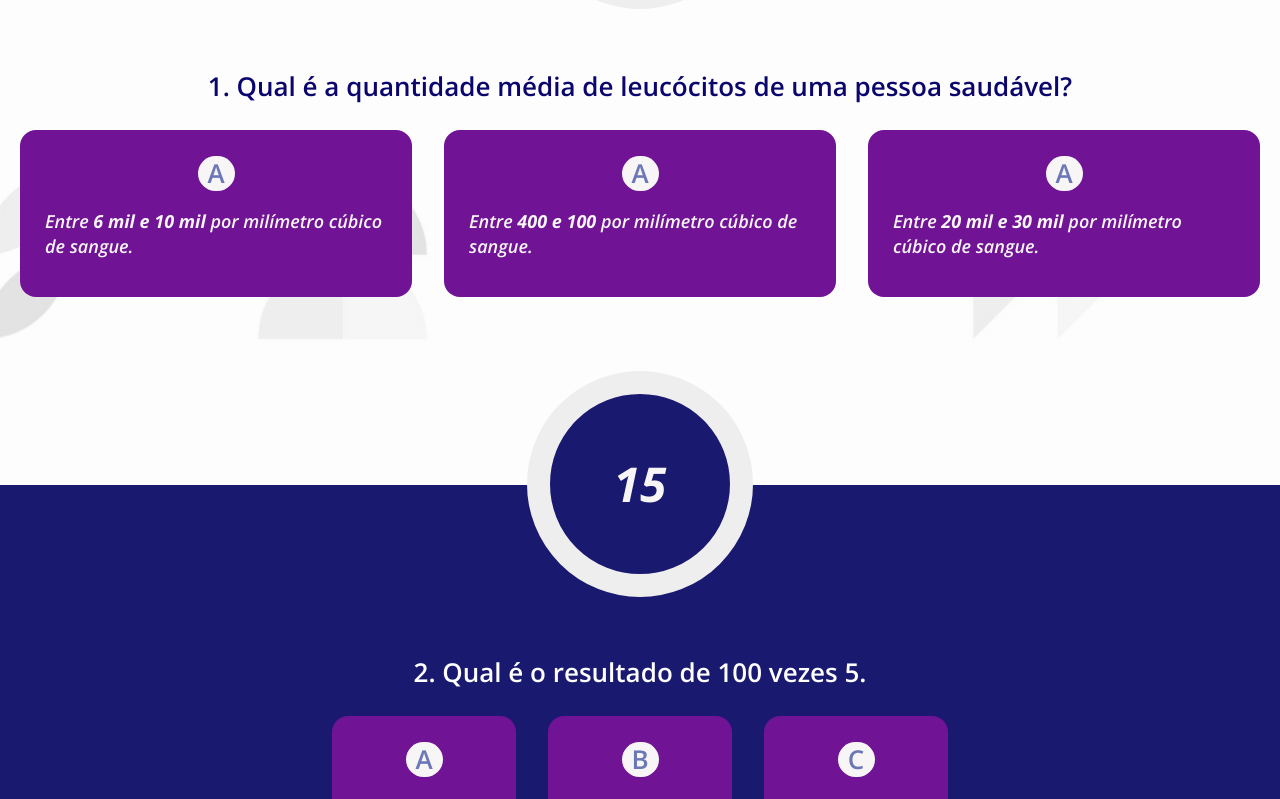
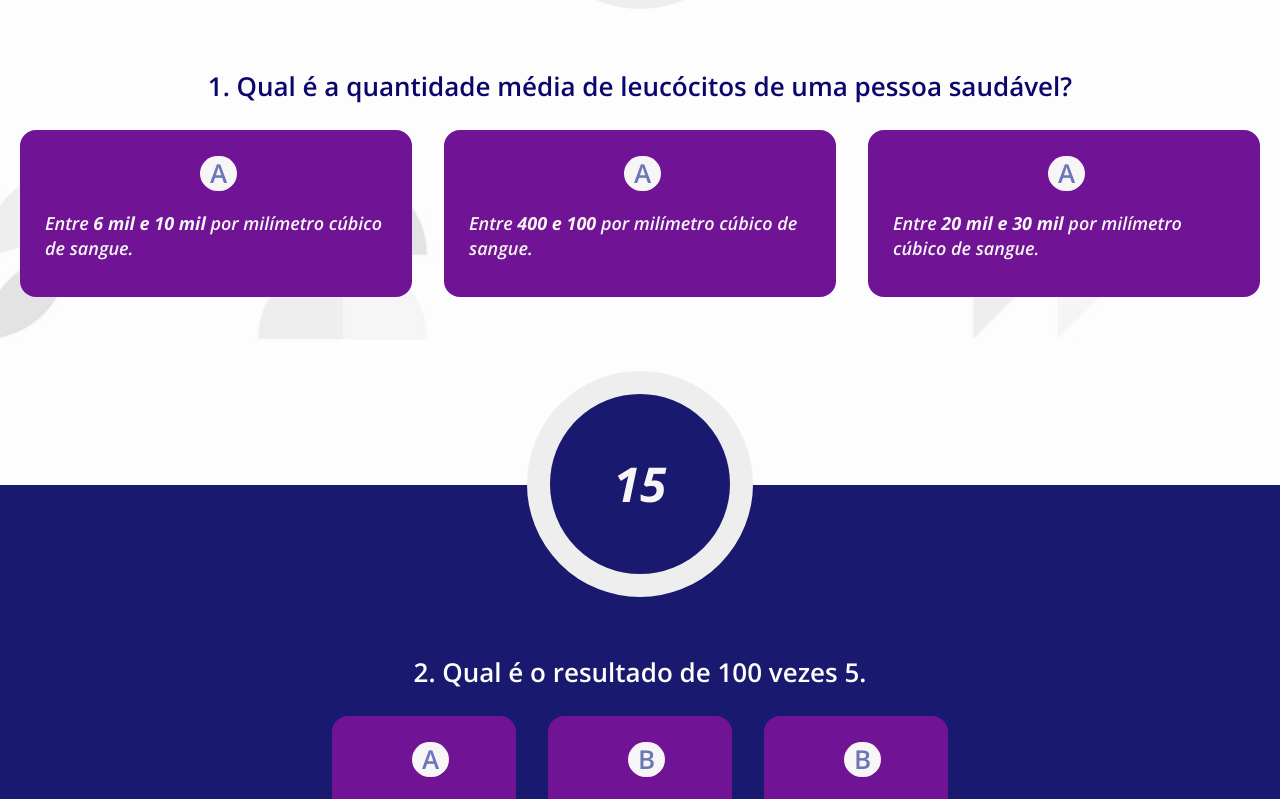
Before and after one commit to HTTyminski/NEW-INSIGHT, a React (Create React App) app: page /Insight3 in a window 1280 px wide. Shown: the part 1100-1899 px from the top of the page. Built offline with nearby package versions, Linux system fonts and the light colour scheme.

Commit message:
ajuste logica game

```diff
--- a/src/Container/Insight3/Insight3.jsx
+++ b/src/Container/Insight3/Insight3.jsx
@@ -1,38 +1,61 @@
 import React, { useState } from 'react';
 import { useNavigate } from 'react-router-dom';
 import './styles.css';
-
+import { AiOutlineCheck } from "react-icons/ai";
+import { BsPatchCheck } from "react-icons/bs";
+import { BsPatchExclamation } from "react-icons/bs";
 
 const Insight2 = function (props) {
     const navigate = useNavigate();
-    const [ seconds, setSeconds ] = useState(15)
-    const [ secondsTwo, setSecondsTwo ] = useState(15)
-    const [ customInterval, setCustomInterval ] = useState();
-    const [ customIntervalTwo, setCustomIntervalTwo ] = useState()
-    const [ changeElement, setChangeElement ] = useState(false)
+    const [seconds, setSeconds] = useState(15)
+    const [secondsTwo, setSecondsTwo] = useState(15)
+    const [customInterval, setCustomInterval] = useState();
+    const [customIntervalTwo, setCustomIntervalTwo] = useState()
+    const [changeElement, setChangeElement] = useState(false)
+    const [isClicked, setIsClicked] = useState(false);
+    const [isClicked2, setIsClicked2] = useState(false);
+    const [isOk1, setIsOk1] = useState(false);
+    const [isOk2, setIsOk2] = useState(false);
+
+    function AiOutlineCheck1() {
+        return `AiOutlineCheck ${isOk1 ? "AiOutlineCheck" : "hidden"}`;
+    }
+    function AiOutlineCheck2() {
+        return `AiOutlineCheck2 ${isOk2 ? "hidden":"AiOutlineCheck2" }`;
+    }
+    function classCounter() {
+        return `div233 ${isClicked ? "div233Clicked" : "div233"}`;
+    }
+    function classCounter2() {
+        return `div234 ${isClicked2 ? "div234Clicked" : "div234"}`;
+    }
 
     const startTimer = () => {
-        setCustomInterval (
+        setCustomInterval(
             setInterval(() => {
                 changeTime()
             }, 1000)
         )
         setChangeElement(true)
+        setIsClicked(true);
     }
     const startTimerTwo = () => {
-        setCustomIntervalTwo (
+        setCustomIntervalTwo(
             setInterval(() => {
                 changeTimeTwo()
             }, 1000)
         )
+        setIsOk1(true);
+        setIsClicked(false);
+        setIsClicked2(true);
     }
     const stopTimer = () => {
-        if(customInterval){
+        if (customInterval) {
             clearInterval(customInterval);
         }
     }
     const stopTimerTwo = () => {
-        if(customInterval){
+        if (customInterval) {
             clearInterval(customIntervalTwo);
         }
     }
@@ -41,8 +64,8 @@ const Insight2 = function (props) {
         setSeconds(0);
     }
     const changeTime = () => {
-        setSeconds((prevState)=> {
-            if(prevState - 1 == 0){
+        setSeconds((prevState) => {
+            if (prevState - 1 == 0) {
                 setSeconds(seconds - 1);
                 return 0;
             }
@@ -50,8 +73,8 @@ const Insight2 = function (props) {
         })
     }
     const changeTimeTwo = () => {
-        setSecondsTwo((prevState)=> {
-            if(prevState - 1 == 0){
+        setSecondsTwo((prevState) => {
+            if (prevState - 1 == 0) {
                 setSecondsTwo(secondsTwo - 1);
                 return 0;
             }
@@ -72,40 +95,57 @@ const Insight2 = function (props) {
                 <div className='divBtn' onClick={startTimer}>
                     {!changeElement
                         ? <p className='btnTextStart'>Começar =)</p>
-                    :  <p className='btnTextStarted'>Já começou =D</p>
+                        : <p className='btnTextStarted'>Já começou =D</p>
                     }
                 </div>
             </div>
 
-        <div className='div233'>
-            <p className='p20'>{ seconds }</p>
+            <div className={classCounter()}>
+                <p className='p20'>{seconds}</p>
             </div>
 
             <div className='imageFundo2'>
                 <p className='boxSubTituloQtd'>1. Qual é a quantidade média de leucócitos de uma pessoa saudável?</p>
                 <div className='divContainer5'>
-                <div className='divContainer6' onClick={() => {stopTimer(); startTimerTwo();}}>
-                    <div className='circulo'>
-                        <p className='p23'>A</p>
+                    <div className='divContainer6'
+                        onClick={() => {
+                            stopTimer();
+                            startTimerTwo();
+                            AiOutlineCheck1();
+                        }}>
+
+                        <div className='boxResponse'>
+                            <p className='p23 circulo'>A</p>
+                            <BsPatchCheck className={AiOutlineCheck1()} />
                         </div>
                         <p className='p24' >Entre <b>6 mil e 10 mil</b> por milímetro cúbico de sangue.</p>
                     </div>
-                <div className='divContainer7' onClick={() => {stopTimer(); startTimerTwo();}}>
-                    <div className='circulo'>
-                        <p className='p23'>A</p>
+                    <div className='divContainer7'
+                        onClick={() => {
+                            stopTimer();
+                            startTimerTwo();
+                        }}>
+                        <div className='boxResponse'>
+                            <p className='p23 circulo'>A</p>
+                            <BsPatchExclamation className={AiOutlineCheck1()} />
                         </div>
                         <p className='p24'>Entre <b>400 e 100</b> por milímetro cúbico de sangue.</p>
                     </div>
-                <div className='divContainer8' onClick={() => {stopTimer(); startTimerTwo();}}>
-                    <div className='circulo'>
-                        <p className='p23'>A</p>
+                    <div className='divContainer8'
+                        onClick={() => {
+                            stopTimer();
+                            startTimerTwo();
+                        }}>
+                        <div className='boxResponse'>
+                            <p className='p23 circulo'>A</p>
+                            <BsPatchExclamation className={AiOutlineCheck1()} />
                         </div>
                         <p className='p24'>Entre <b>20 mil e 30 mil</b> por milímetro cúbico de sangue.</p>
                     </div>
                 </div>
             </div>
 
-        <div className='div234'>
+            <div className={classCounter2()}>
                 <p className='p20'>{secondsTwo}</p>
             </div>
 
@@ -113,20 +153,23 @@ const Insight2 = function (props) {
                 <p className='boxSubTituloQtd2'>2. Qual é o resultado de 100 vezes 5.</p>
                 <div className='divContainer5'>
                     <div className='divContainer9' onClick={stopTimerTwo}>
-                    <div className='circulo'>
-                        <p className='p23'>A</p>
+                        <div className='boxResponse'>
+                            <p className='p23 circulo2'>A</p>
+                            <BsPatchExclamation className={AiOutlineCheck2()} />
                         </div>
                         <p className='p38'>50</p>
                     </div>
                     <div className='divContainer10' onClick={stopTimerTwo}>
-                    <div className='circulo'>
-                        <p className='p23'>B</p>
+                        <div className='boxResponse'>
+                            <p className='p23 circulo2'>B</p>
+                            <BsPatchExclamation className={AiOutlineCheck2()} />
                         </div>
                         <p className='p38'>15</p>
                     </div>
                     <div className='divContainer11' onClick={stopTimerTwo}>
-                    <div className='circulo'>
-                        <p className='p23'>C</p>
+                        <div className='boxResponse'>
+                            <p className='p23 circulo2'>B</p>
+                            <BsPatchCheck className={AiOutlineCheck2()} />
                         </div>
                         <p className='p38'>500</p>
                     </div>
@@ -135,7 +178,7 @@ const Insight2 = function (props) {
             <div className='imageFundo3'>
                 <p className='p39'>Percebeu como uma pergunta complexa deixa a gente desconcertado?</p>
                 <p className='p40'>Algumas perguntas só um especialista pode responder. Mortais comuns como eu e você, podemos chutar ou utilizar um recurso, nesse caso, o Google serve!</p>
-            <div className='divBtn2' onClick={() => { navigate('/menu');}}>
+                <div className='divBtn2' onClick={() => { navigate('/menu'); }}>
                     <p className='btnTextMotivation'>Motivation</p>
                 </div>
             </div>
--- a/src/Container/Insight3/styles.css
+++ b/src/Container/Insight3/styles.css
@@ -126,11 +126,39 @@
   transform: translateX(-50%);
   top: 883px;
 }
+.div233Clicked {
+  display: flex;
+  align-items: center;
+  justify-content: center;
+  border: 23px solid #F05E9C;
+  min-width: 180px;
+  min-height: 180px;
+  background: #191970;
+  border-radius: 190px;
+  position: absolute;
+  left: 50%;
+  transform: translateX(-50%);
+  top: 883px;
+}
 .div234 {
   display: flex;
   align-items: center;
   justify-content: center;
   border: 23px solid #EEEEEE;
+  min-width: 180px;
+  min-height: 180px;
+  background: #191970;
+  border-radius: 190px;
+  position: absolute;
+  left: 50%;
+  transform: translateX(-50%);
+  top: 1471px;
+}
+.div234Clicked {
+  display: flex;
+  align-items: center;
+  justify-content: center;
+  border: 23px solid #F05E9C;
   min-width: 180px;
   min-height: 180px;
   background: #191970;
@@ -293,6 +321,27 @@
   color: #191970;
   width: 832px;
   padding-bottom: 113px;
+}
+.AiOutlineCheck {
+  margin-top: 17px;
+  margin-right: 30px;
+  color: #701395;
+  width: 49px;
+  height: 48px;
+}
+.AiOutlineCheck2 {
+  margin-top: 9px;
+  margin-right: 10px;
+  color: #701395;
+  width: 49px;
+  height: 38px;
+}
+.hidden {
+  display: none;
+}
+.boxResponse {
+  height: 63px;
+  display: flex;
 }
 
 
@@ -472,10 +521,17 @@
   width: 37px;
   height: 35px;
   background-color: #F7F5F5;
-  margin-left: auto;
+  margin-left: 180px;
   margin-right: auto;
 }
-
+.circulo2 {
+  border-radius: 30px;
+  width: 37px;
+  height: 35px;
+  background-color: #F7F5F5;
+  margin-left: 80px;
+  margin-right: auto;
+}
 .divContainer21 {
   width: 597px;
   height: 197px;
--- a/src/Container/Menu/Menu.jsx
+++ b/src/Container/Menu/Menu.jsx
@@ -5,7 +5,6 @@ import { MdFmdGood } from "react-icons/md";
 import { FcOk } from "react-icons/fc";
 import { BsXLg } from "react-icons/bs";
 import { BsBoxArrowLeft } from "react-icons/bs";
-
 
 const Menu = function () {
     const navigate = useNavigate();
```
Lines whose indentation alone changed are shown as unchanged.
